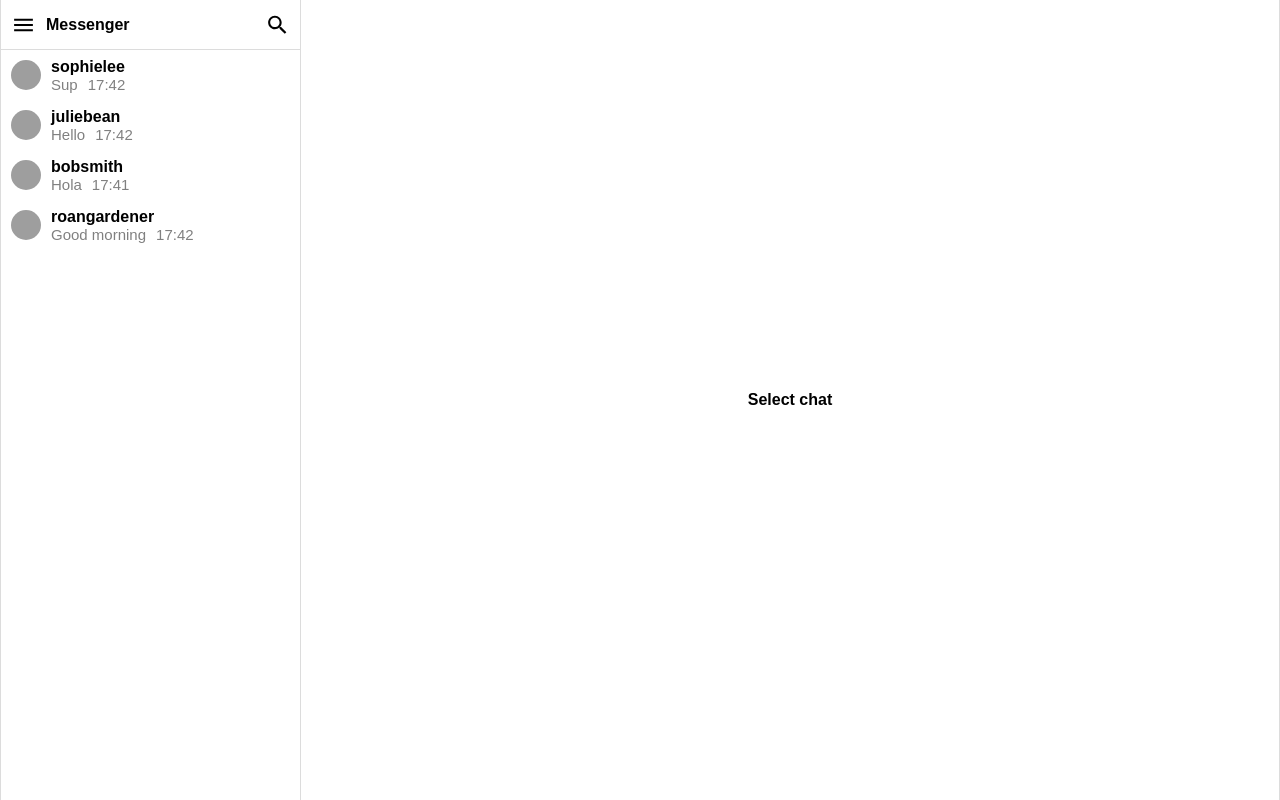
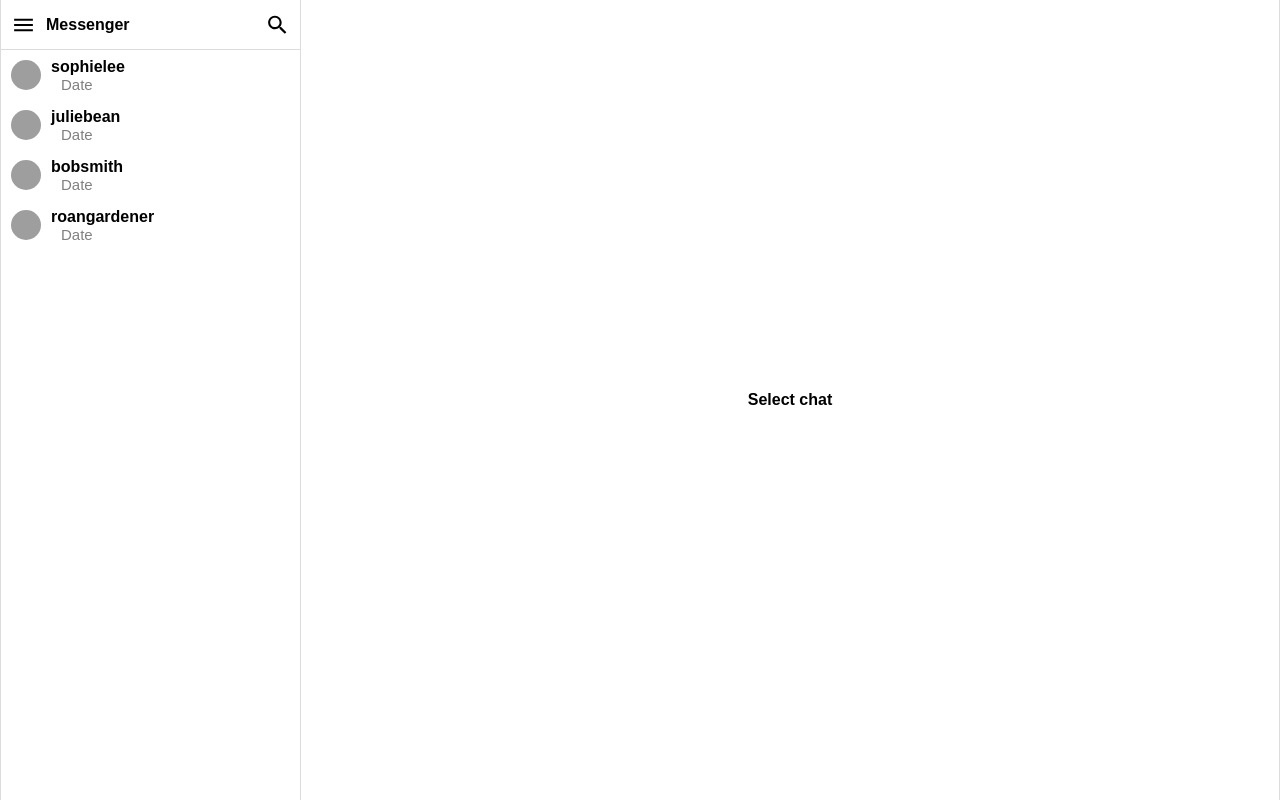
Before and after one commit to infret/vue-messenger, a Vue app: page / in a window 1280 px wide. Built offline with nearby package versions, Linux system fonts and the light colour scheme; grey boxes are pictures that could not be loaded.

Commit message:
Add message date and time

```diff
--- a/src/components/App.vue
+++ b/src/components/App.vue
@@ -39,8 +39,8 @@
     toggleContactDialog() {
       this.$store.commit('toggleContactDialog')
     },
-    getTime(seconds) {
-      const time = new Date(seconds * 1000)
+    getTime(ms) {
+      const time = new Date(ms)
       return time
         .toLocaleString('en-GB', {
           hour: 'numeric',
@@ -49,12 +49,9 @@
         .split(' ')
         .pop()
     },
-    getDate(seconds) {
-      const time = new Date(seconds * 1000)
-      return time.toLocaleString('en-GB', {
-        hour: 'numeric',
-        minute: '2-digit'
-      })
+    getDate(ms) {
+      const time = new Date(ms)
+      return time.toLocaleString('en-GB', { month: 'short', day: 'numeric' })
     },
     getMessages(id) {
       let messages = []
@@ -75,7 +72,18 @@
           message.text.toLowerCase().includes(this.$store.state.searchMessages.toLowerCase())
         )
       }
-      return messages.sort((a, b) => b.time - a.time)
+      messages = messages.sort((a, b) => a.time - b.time)
+      let lastDate = this.getDate(messages[0].time)
+      let chunks = [lastDate]
+      for (let i = 0; i < messages.length; i++) {
+        if (this.getDate(messages[i].time) === lastDate) {
+          chunks.push(messages[i])
+        } else {
+          lastDate = this.getDate(messages[i].time)
+          chunks.push(lastDate, messages[i])
+        }
+      }
+      return chunks
     }
   }
 }
@@ -122,7 +130,7 @@
 }
 
 .name {
-  margin-left: 10px;
+  margin: 0 10px;
   text-align: left;
   display: inline;
 }
@@ -186,7 +194,6 @@
 .dim {
   color: grey;
   font-size: 13px;
-  margin-left: 10px;
 }
 
 .spacer {
--- a/src/components/Chat.vue
+++ b/src/components/Chat.vue
@@ -30,17 +30,21 @@
     <div class="messages">
       <div
         class="message"
-        v-for="message in $parent.getMessages($store.state.companionId)"
-        :key="message.id"
+        v-for="(message, index) in $parent.getMessages($store.state.companionId)"
+        :key="index"
       >
         <div
+          v-if="typeof message !== 'string'"
           class="bubble"
           :class="message.senderId === $store.state.currentId && 'bubble_current'"
         >
           {{ message.text }}
-          <p class="dim">
+          <p class="dim time">
             {{ $parent.getTime(message.time) }}
           </p>
+        </div>
+        <div v-else class="date">
+          {{ message }}
         </div>
       </div>
     </div>
@@ -78,20 +82,19 @@
     return {
       searching: false,
       profile: -1,
-      popup: false,
+      popup: false
     }
   },
   methods: {
     addMessage(text) {
       text && this.$store.commit('addMessage', { text })
       this.$store.commit('setDraft', { text: '' })
-      console.log(this.$store.state.chats)
     },
     clearChat() {
       this.$store.commit('clearChat')
       this.$store.commit('toggleOverlay')
     }
-  },
+  }
 }
 </script>
 <style scoped>
@@ -106,7 +109,7 @@
   height: calc(100% - 100px);
   overflow-y: auto;
   display: flex;
-  flex-direction: column-reverse;
+  flex-direction: column;
 }
 
 .message {
@@ -134,4 +137,15 @@
   margin-left: auto;
   background-color: #f1f1f1;
 }
+
+.date {
+  text-align: center;
+  width: 100%;
+  margin: 10px 0;
+  color: grey;
+}
+
+.time {
+  align-self: end;
+}
 </style>
--- a/src/main.js
+++ b/src/main.js
@@ -53,10 +53,10 @@
         }
       ],
       messages: [
-        { senderId: 1, receiverId: 0, text: 'Hi', time: 1616434910 },
-        { senderId: 0, receiverId: 1, text: 'Sup', time: 1616434926 },
-        { senderId: 2, receiverId: 0, text: 'Hello', time: 1616434920 },
-        { senderId: 0, receiverId: 3, text: 'Good morning', time: 1616434923 },
+        { senderId: 1, receiverId: 0, text: 'Hi', time: 1616434910000 },
+        { senderId: 0, receiverId: 1, text: 'Sup', time: 1616450000000 },
+        { senderId: 2, receiverId: 0, text: 'Hello', time: 1616434920000 },
+        { senderId: 0, receiverId: 3, text: 'Good morning', time: 1616434923000 },
         { senderId: 4, receiverId: 0, text: 'Hola', time: 1616434914 }
       ],
       chats: []
@@ -67,7 +67,7 @@
           senderId: state.currentId,
           receiverId: state.companionId,
           text,
-          time: Date.now() / 1000
+          time: Date.now()
         })
       },
       setCompanion(state, { id }) {
@@ -91,7 +91,7 @@
         )
         state.setCompanion(-1)
       },
-      setDraft(state, {text}){
+      setDraft(state, { text }) {
         state.chats.filter((chat) => chat.id === state.companionId)[0].draft = text
       }
     }
```
